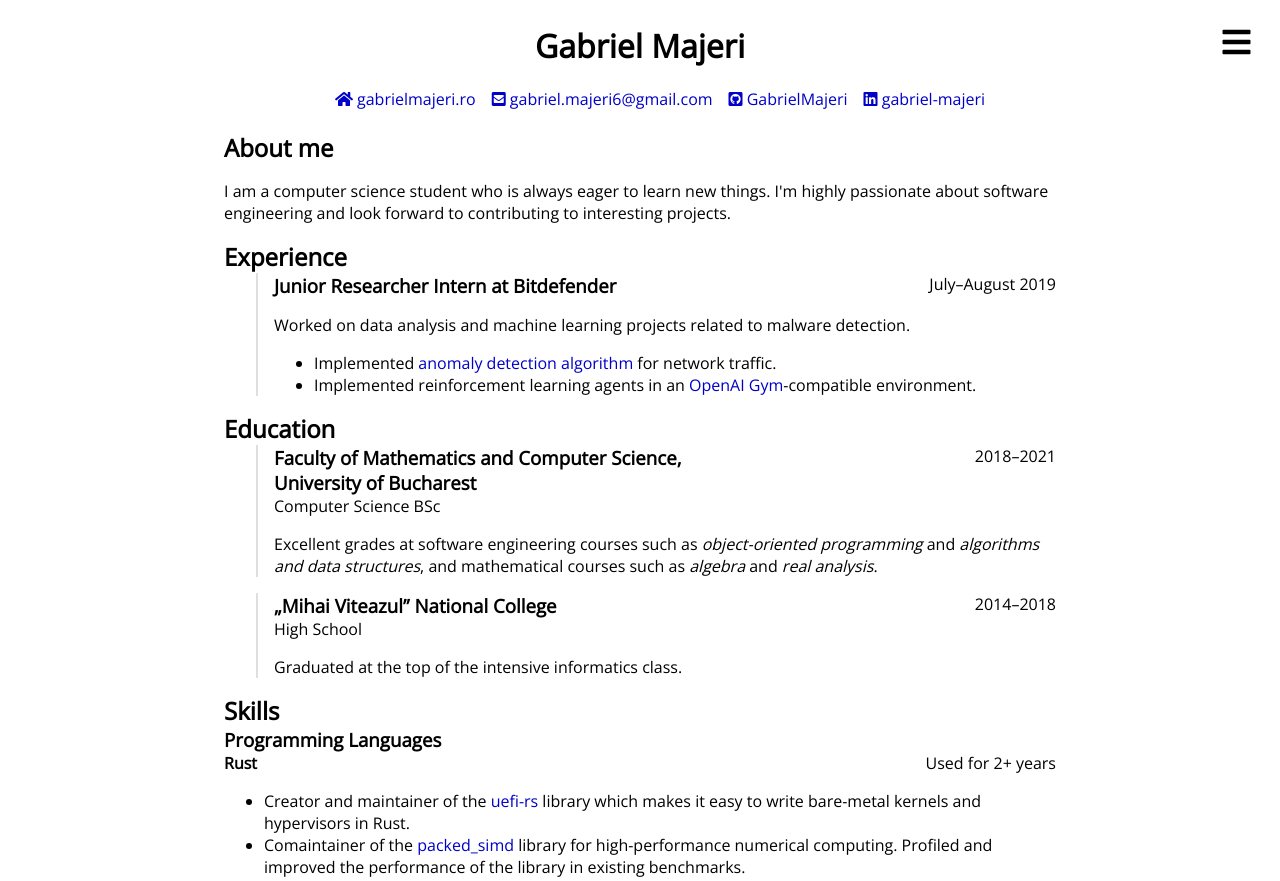
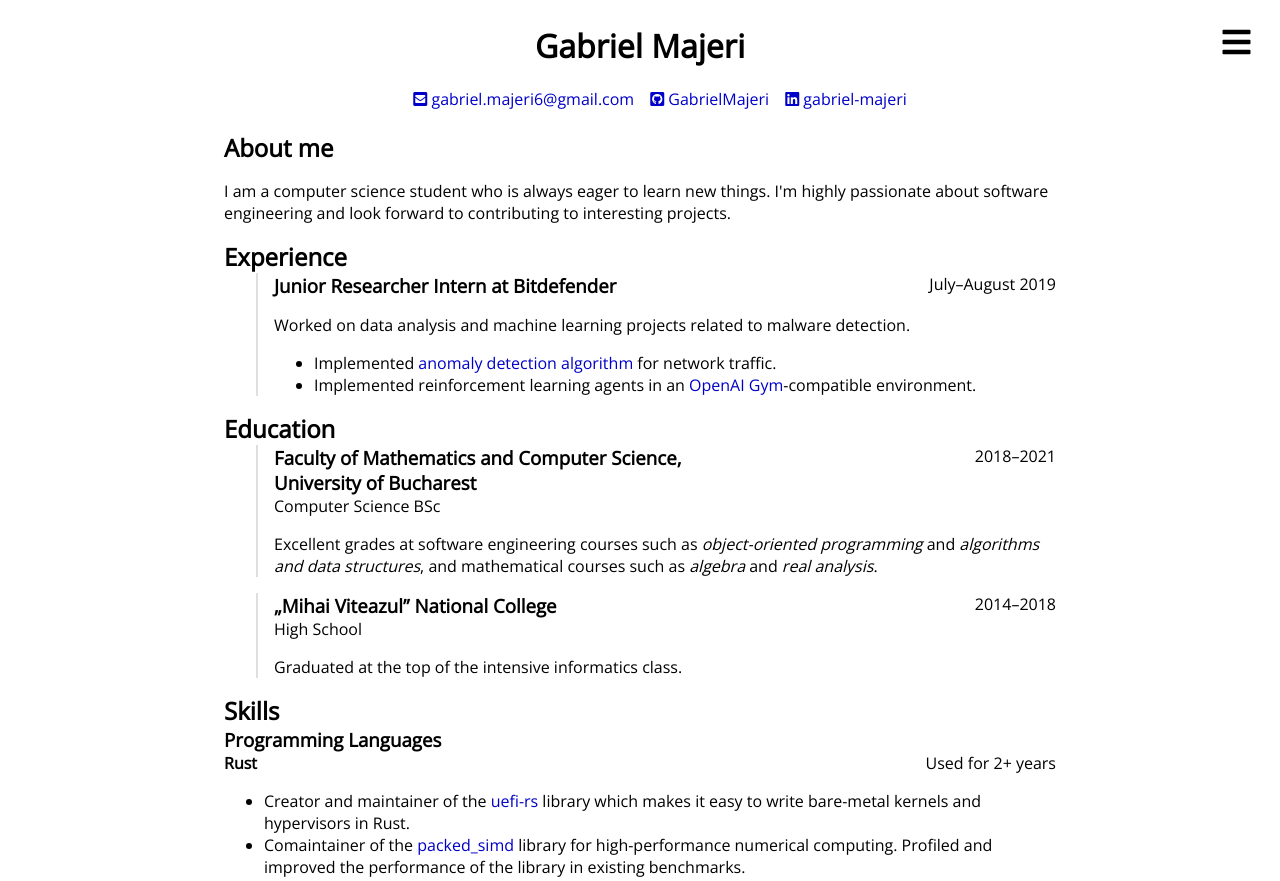
Before and after one commit to GabrielMajeri/cv, a plain HTML site: page index.html in a window 1280 px wide. Shown: the top 881 px of the page. Drawn offline with nearby package versions, Linux system fonts and the light colour scheme.

Commit message:
Temporarily remove site link
There's nothing on my website for now

```diff
--- a/index.html
+++ b/index.html
@@ -22,7 +22,7 @@
                 <h1 id="name">Gabriel Majeri</h1>
 
                 <ul id="links">
-                    <li><a href="https://gabrielmajeri.ro"><i class="fas fa-home"></i>&nbsp;gabrielmajeri.ro</a></li>
+                    <!--<li><a href="https://gabrielmajeri.ro"><i class="fas fa-home"></i>&nbsp;gabrielmajeri.ro</a></li>-->
                     <li><a href="mailto:gabriel.majeri6@gmail.com"><i class="fas fa-envelope-square"></i>&nbsp;gabriel.majeri6@gmail.com</a></li>
                     <li><a href="https://github.com/GabrielMajeri"><i class="fab fa-github-square"></i>&nbsp;<span class="link-prefix">github.com/</span>GabrielMajeri</a></li>
                     <li><a href="https://www.linkedin.com/in/gabriel-majeri/"><i class="fab fa-linkedin"></i>&nbsp;<span class="link-prefix">linkedin.com/in/</span>gabriel-majeri</a></li>
```
